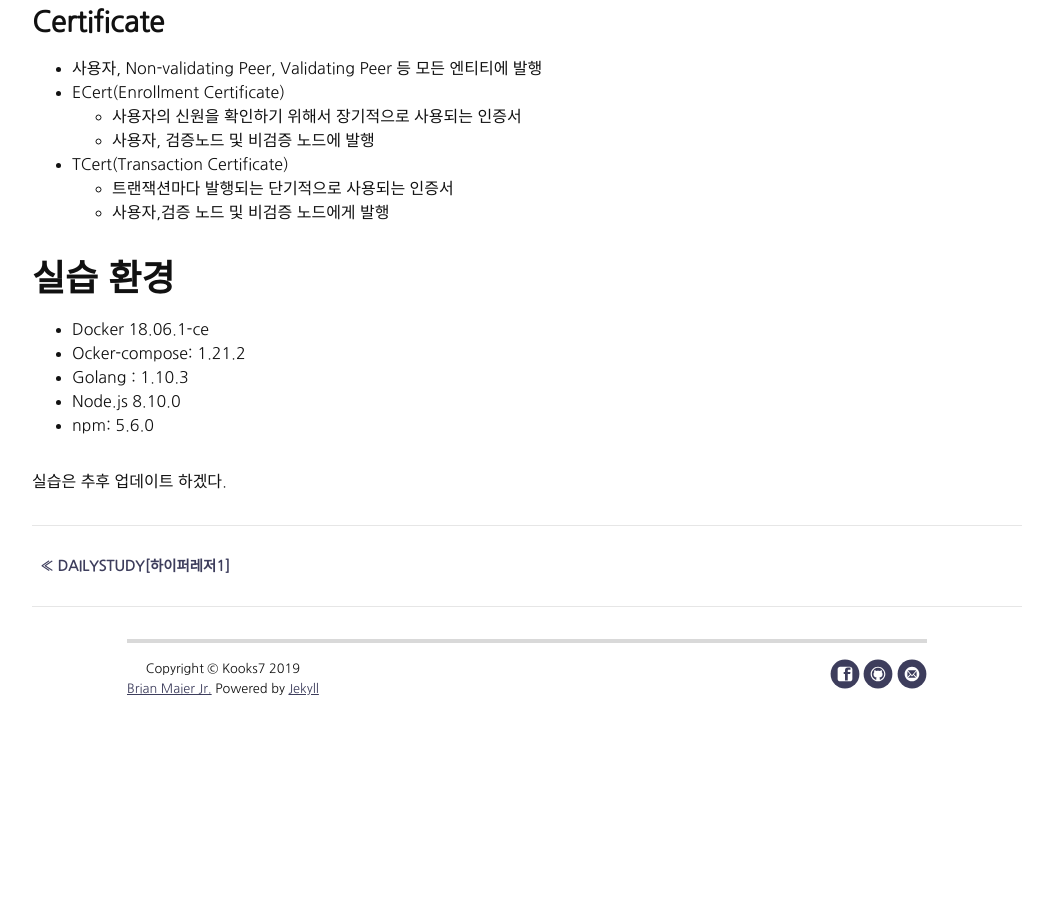
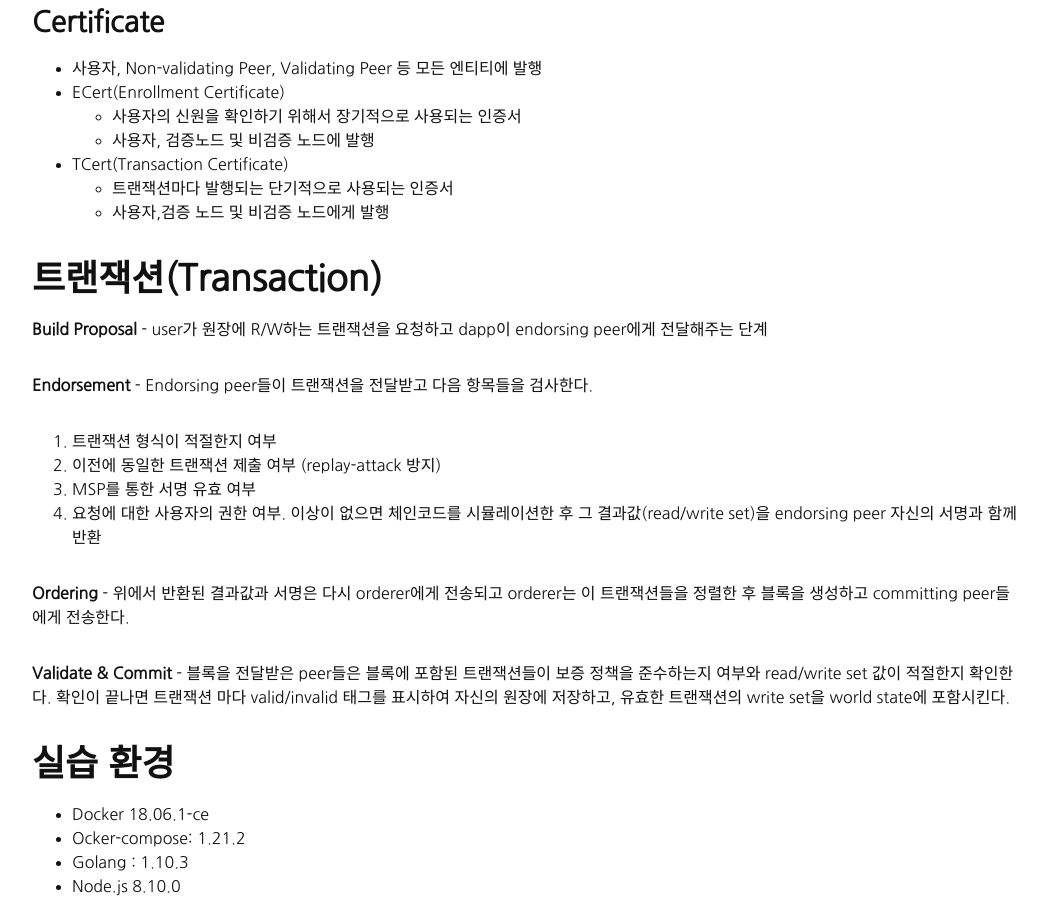
Before and after one commit to kooks7/kooks7.github.io, a Jekyll site: the page built from _posts/2019-09-16-DailyStudy[하이퍼레저2].md, in a window 1280 px wide and 900 px high, scrolled down 1173 px. Shown: the whole window, without its empty margins (113-1166 px from the left). Built offline with Jekyll 4.4.1, drawn with Linux system fonts in a browser that asks for light colours; nearby versions of some CDN libraries; before the commit the page ends 1900 px from its top, so only the background shows below that.

Commit message:
Add Contents

```diff
--- a/_posts/2019-09-16-DailyStudy[하이퍼레저2].md
+++ b/_posts/2019-09-16-DailyStudy[하이퍼레저2].md
@@ -51,6 +51,24 @@ date:   2019-09-16
 
 
 
+## 트랜잭션(Transaction)
+
+**Build Proposal** - user가 원장에 R/W하는 트랜잭션을 요청하고 dapp이 endorsing peer에게 전달해주는 단계
+
+**Endorsement** - Endorsing peer들이 트랜잭션을 전달받고 다음 항목들을 검사한다.
+
+1. 트랜잭션 형식이 적절한지 여부
+2. 이전에 동일한 트랜잭션 제출 여부 (replay-attack 방지)
+3.  MSP를 통한 서명 유효 여부
+4. 요청에 대한 사용자의 권한 여부. 이상이 없으면 체인코드를 시뮬레이션한 후 그 결과값(read/write set)을 endorsing peer 자신의 서명과 함께 반환
+
+**Ordering** - 위에서 반환된 결과값과 서명은 다시 orderer에게 전송되고 orderer는 이 트랜잭션들을 정렬한 후 블록을 생성하고 committing peer들에게 전송한다.
+
+**Validate & Commit** - 블록을 전달받은 peer들은 블록에 포함된 트랜잭션들이 보증 정책을 준수하는지 여부와 read/write set 값이 적절한지 확인한다. 확인이 끝나면 트랜잭션 마다 valid/invalid 태그를 표시하여 자신의 원장에 저장하고, 유효한 트랜잭션의 write set을 world state에 포함시킨다.
+
+
+
+
 ## 실습 환경
 
 - Docker 18.06.1-ce
```
